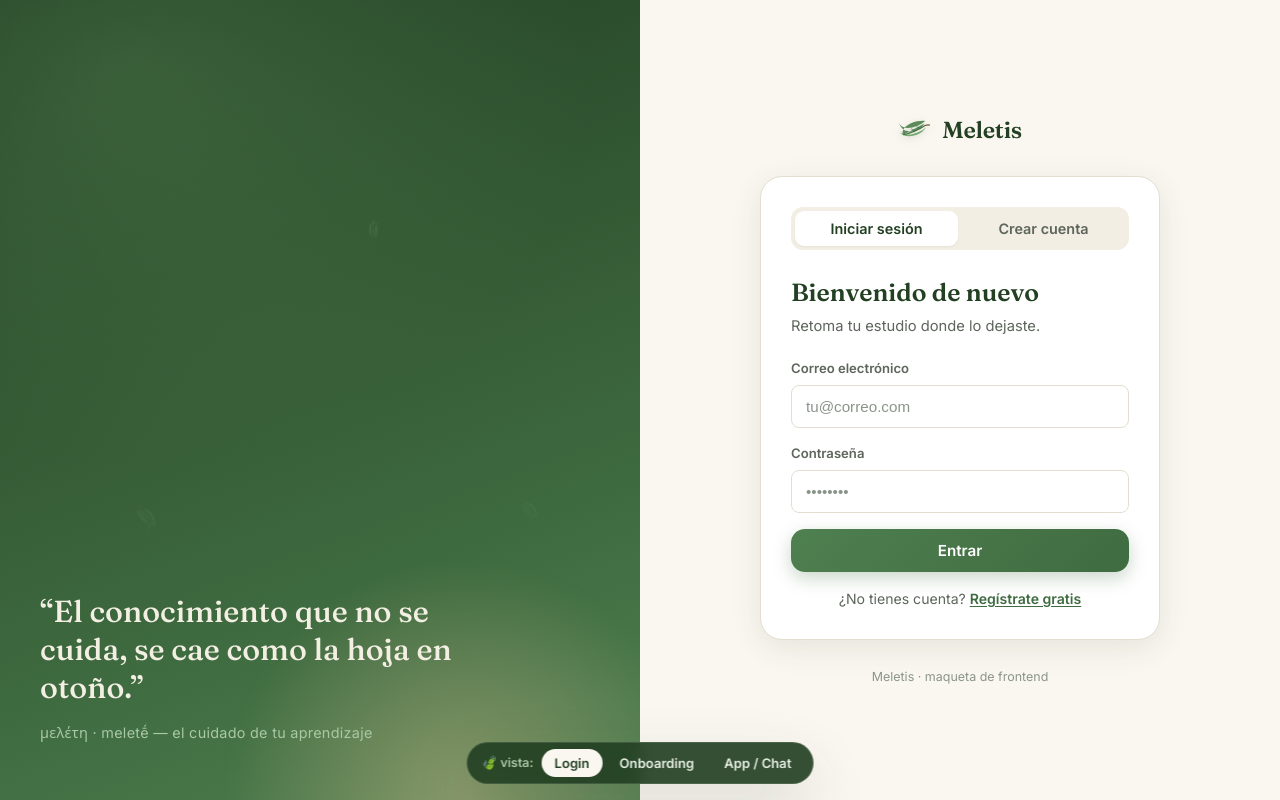
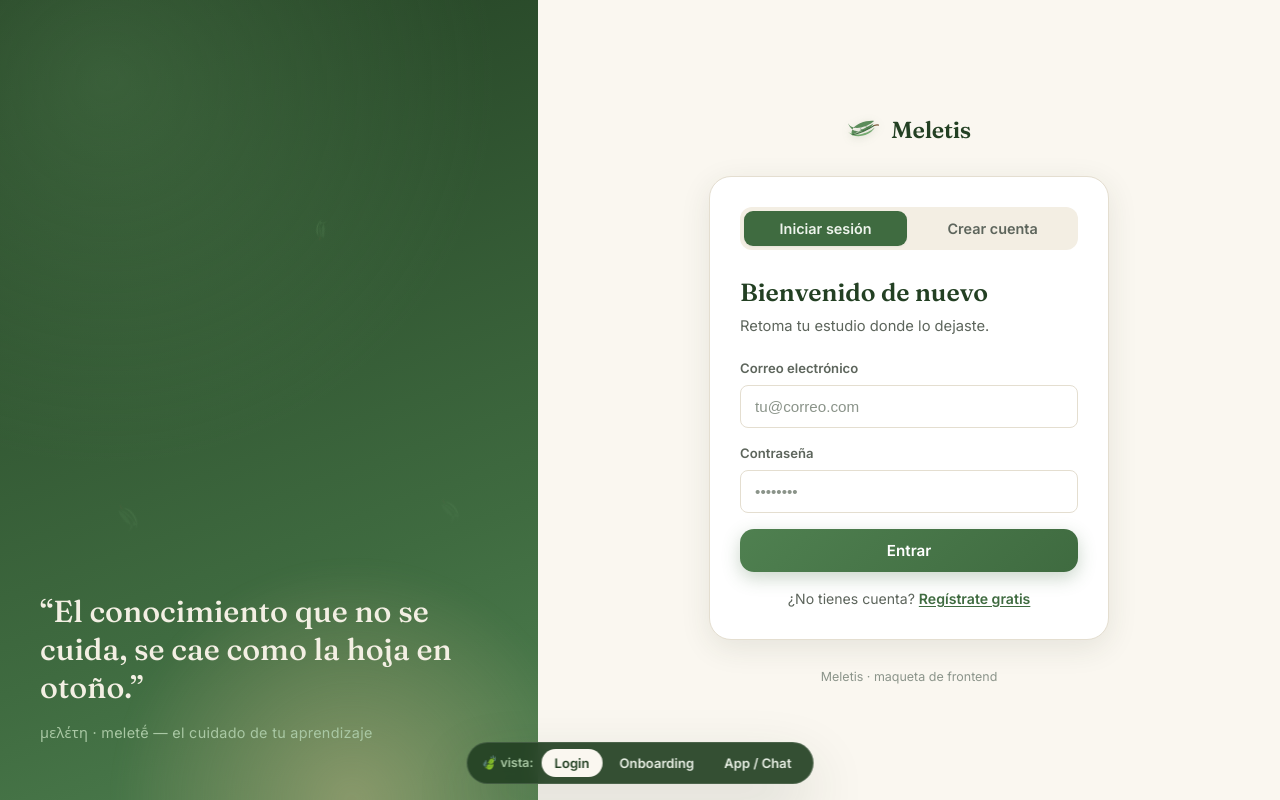
Before and after one commit to MeletisAssistant/frontend-mockup, a plain HTML site: page index.html in a window 1280 px wide. In both pictures the pointer is over the tab "Iniciar sesión". Drawn offline with Linux system fonts and the light colour scheme.

Commit message:
flex auth art adjust in css

```diff
--- a/styles.css
+++ b/styles.css
@@ -352,7 +352,7 @@ button {
 
 /* Columna del formulario (centrada). */
 .auth-panel {
-  flex: 1 1 50%;
+  flex: 1 1 70%;
   display: flex;
   flex-direction: column;
   align-items: center;
@@ -395,6 +395,11 @@ button {
   background: var(--paper);
   color: var(--green-900);
   box-shadow: var(--shadow-sm);
+}
+
+.auth-tab:hover{
+  background: var(--green-700);
+  color: var(--green-50);
 }
 
 /* Formularios: solo se muestra el que tiene .is-active (lo cambia el JS). */
```
